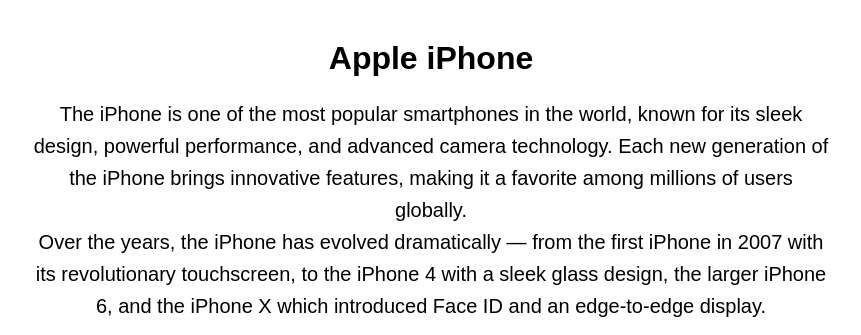
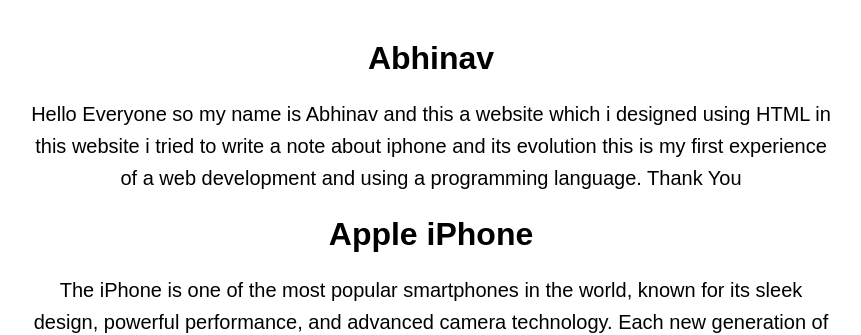
Before and after one commit to abhinav23500-rgb/ABHINAV-FIRST-WEBSITE, a plain HTML site: page index.html in a window 1280 px wide. Shown: the top 335 px of the page, without its empty margins (209-1070 px from the left). Drawn offline with Linux system fonts and the light colour scheme.

Commit message:
Update index.html

```diff
--- a/index.html
+++ b/index.html
@@ -1,6 +1,11 @@
 <!DOCTYPE html>
 <html>
 <head>
+  <body>
+    <h1> Abhinav </h1>
+    <p> Hello Everyone so my name is Abhinav and this a website which i designed using HTML in this website i tried to write a note about iphone and its evolution
+    this is my first experience of a web development and using a programming language. Thank You </p>
+  </body>
   <title>iPhone Evolution</title>
   <style>
     body {
```
